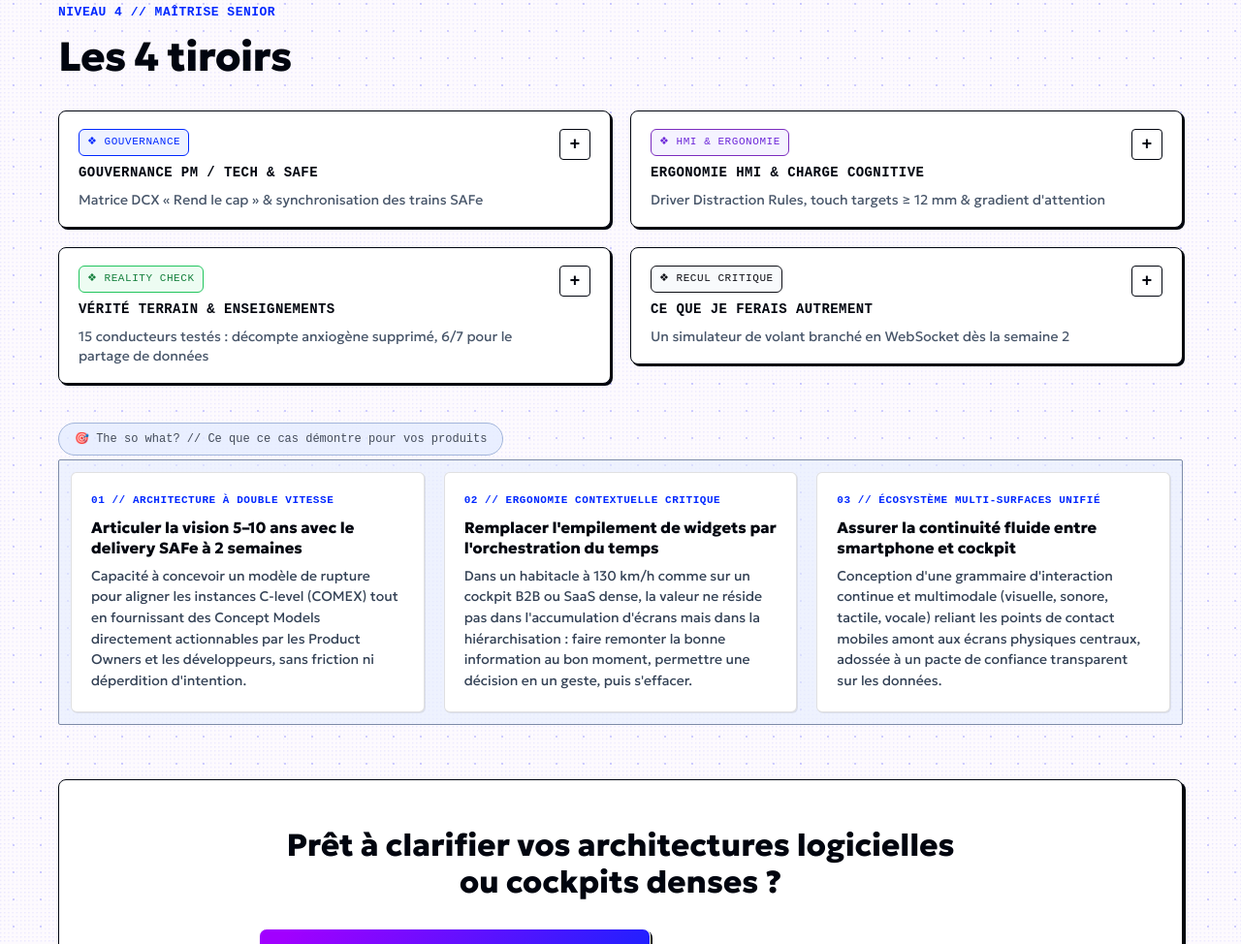
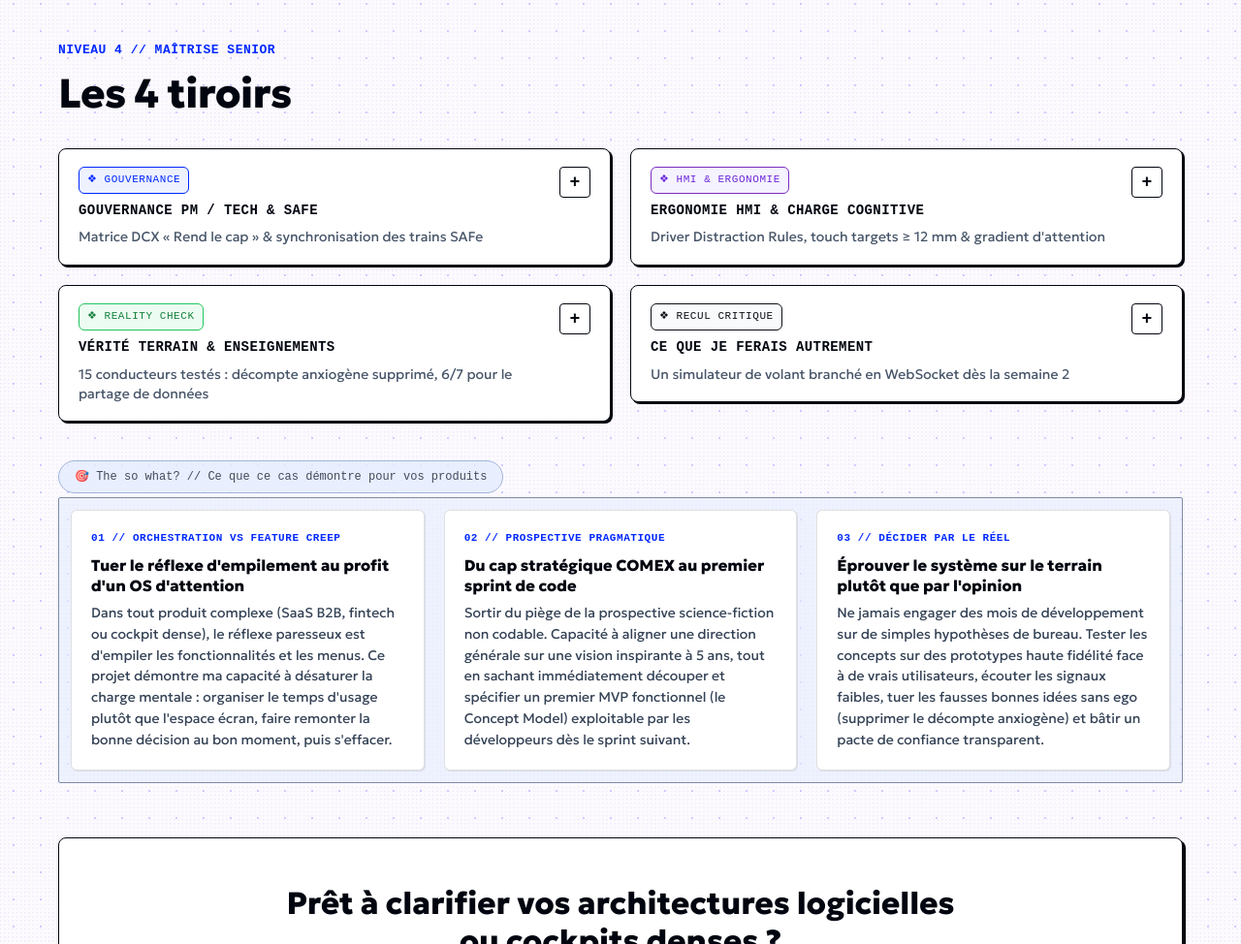
Before and after one commit to olincreativelab/olin-portfolio, a website built with Vite: page renault-moments.html in a window 1280 px wide. Shown: the part 9026-10000 px from the top of the page at 97% size. Built offline with nearby package versions, Linux system fonts and the light colour scheme; a web font is replaced by a local one.

Commit message:
feat(case-study): align verbatim with vision and refine The So What for senior product systems

```diff
--- a/renault-moments.html
+++ b/renault-moments.html
@@ -447,7 +447,7 @@
               <span>LOT 3 // COMMUTE</span>
             </div>
             <blockquote>
-              « À 110 km/h, voir des secondes s'égrener en rouge donne l'impression d'être dans un film d'action avec une bombe à désamorcer plutôt que sur l'A11 un vendredi soir. On a vite réhabilité des minutes calmes. »
+              « Pour la première fois, la voiture ne ressemble pas à une tablette avec 50 applications qu'on n'ouvrira jamais en conduisant. Tout s'aligne sur notre journée : elle anticipe la pause, propose la bonne action au bon moment, puis s'efface. C'est un compagnon de route, plus un catalogue d'ingénieurs. »
             </blockquote>
             <div class="cs-note__sign">— Synthèse des tests utilisateurs (15 conducteurs)</div>
             <a href="#drawers-title" class="olin-sticky__action">voir les enseignements terrain ↗</a>
@@ -561,19 +561,19 @@
         </div>
         <div class="olin-window__body cs-sowhat__body">
           <div class="cs-sowhat__item">
-            <span class="cs-sowhat__tag">01 // ARCHITECTURE À DOUBLE VITESSE</span>
-            <h3 class="cs-sowhat__heading">Articuler la vision 5–10 ans avec le delivery SAFe à 2 semaines</h3>
-            <p>Capacité à concevoir un modèle de rupture pour aligner les instances C-level (COMEX) tout en fournissant des Concept Models directement actionnables par les Product Owners et les développeurs, sans friction ni déperdition d'intention.</p>
+            <span class="cs-sowhat__tag">01 // ORCHESTRATION VS FEATURE CREEP</span>
+            <h3 class="cs-sowhat__heading">Tuer le réflexe d'empilement au profit d'un OS d'attention</h3>
+            <p>Dans tout produit complexe (SaaS B2B, fintech ou cockpit dense), le réflexe paresseux est d'empiler les fonctionnalités et les menus. Ce projet démontre ma capacité à désaturer la charge mentale : organiser le temps d'usage plutôt que l'espace écran, faire remonter la bonne décision au bon moment, puis s'effacer.</p>
           </div>
           <div class="cs-sowhat__item">
-            <span class="cs-sowhat__tag">02 // ERGONOMIE CONTEXTUELLE CRITIQUE</span>
-            <h3 class="cs-sowhat__heading">Remplacer l'empilement de widgets par l'orchestration du temps</h3>
-            <p>Dans un habitacle à 130 km/h comme sur un cockpit B2B ou SaaS dense, la valeur ne réside pas dans l'accumulation d'écrans mais dans la hiérarchisation : faire remonter la bonne information au bon moment, permettre une décision en un geste, puis s'effacer.</p>
+            <span class="cs-sowhat__tag">02 // PROSPECTIVE PRAGMATIQUE</span>
+            <h3 class="cs-sowhat__heading">Du cap stratégique COMEX au premier sprint de code</h3>
+            <p>Sortir du piège de la prospective science-fiction non codable. Capacité à aligner une direction générale sur une vision inspirante à 5 ans, tout en sachant immédiatement découper et spécifier un premier MVP fonctionnel (le Concept Model) exploitable par les développeurs dès le sprint suivant.</p>
           </div>
           <div class="cs-sowhat__item">
-            <span class="cs-sowhat__tag">03 // ÉCOSYSTÈME MULTI-SURFACES UNIFIÉ</span>
-            <h3 class="cs-sowhat__heading">Assurer la continuité fluide entre smartphone et cockpit</h3>
-            <p>Conception d'une grammaire d'interaction continue et multimodale (visuelle, sonore, tactile, vocale) reliant les points de contact mobiles amont aux écrans physiques centraux, adossée à un pacte de confiance transparent sur les données.</p>
+            <span class="cs-sowhat__tag">03 // DÉCIDER PAR LE RÉEL</span>
+            <h3 class="cs-sowhat__heading">Éprouver le système sur le terrain plutôt que par l'opinion</h3>
+            <p>Ne jamais engager des mois de développement sur de simples hypothèses de bureau. Tester les concepts sur des prototypes haute fidélité face à de vrais utilisateurs, écouter les signaux faibles, tuer les fausses bonnes idées sans ego (supprimer le décompte anxiogène) et bâtir un pacte de confiance transparent.</p>
           </div>
         </div>
       </aside>
```
Also changed, not shown: docs/cadre-narratif.md (+5 -4 lines).
